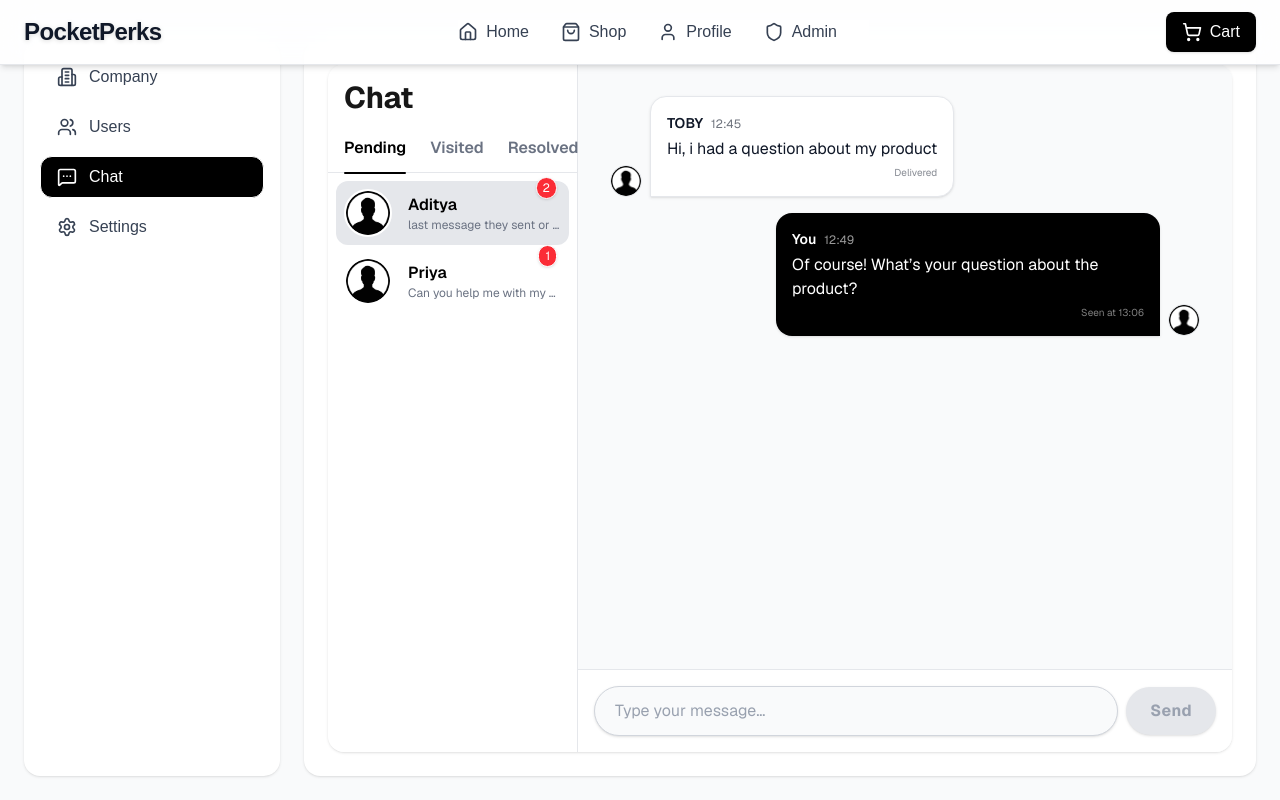
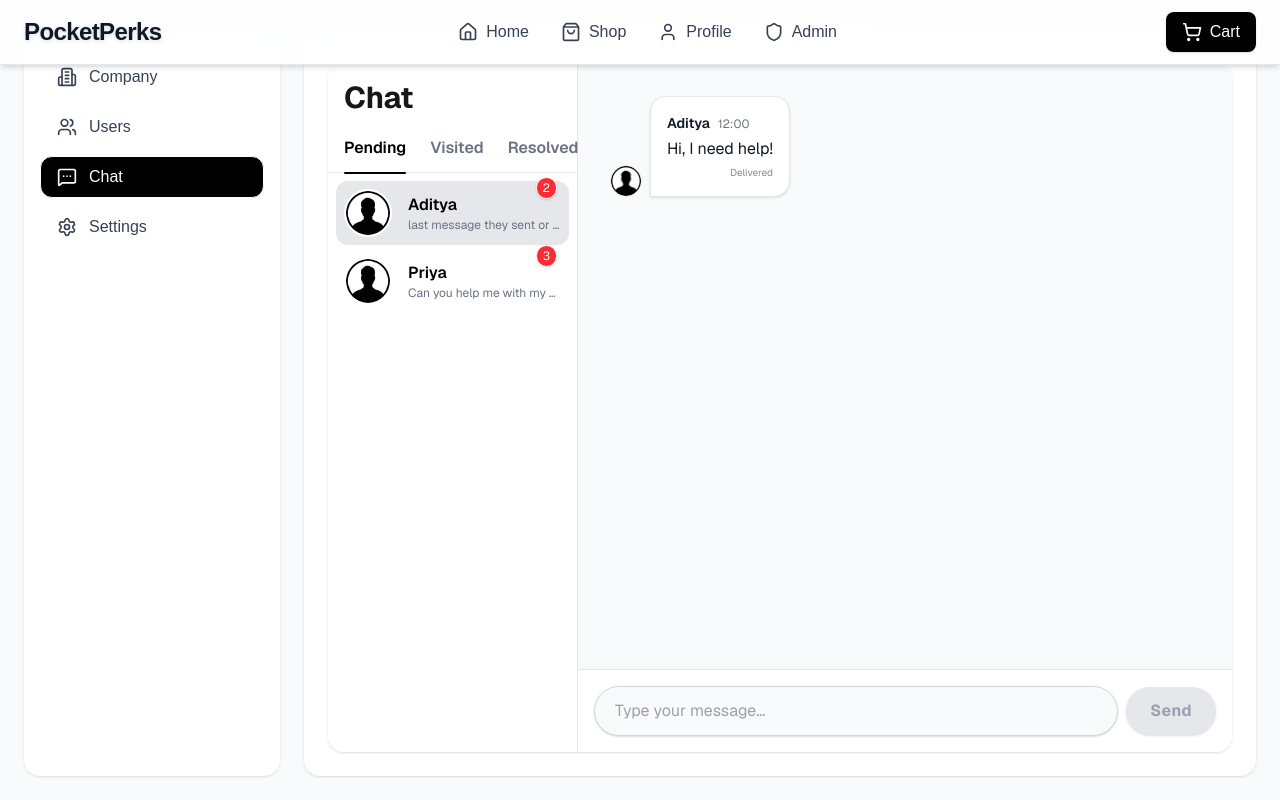
Before and after one commit to PocketPerks/Pocketperks_frontend, a Next.js app: page /admin in a window 1280 px wide. Both pictures are taken after a click on the button "Chat". Shown: the part 49-849 px from the top of the page. Built offline with nearby package versions, Linux system fonts and the light colour scheme.

Commit message:
Dynamic Chats

```diff
--- a/src/app/admin/page.tsx
+++ b/src/app/admin/page.tsx
@@ -1,6 +1,6 @@
 "use client";
 
-import { Settings, Building2, Users, MessageSquareMore } from "lucide-react";
+import { Settings, Building2, Users as UsersIcon, MessageSquareMore } from "lucide-react";
 import { useState } from "react";
 import Navbar from "@/components/Navbar";
 import Footer from "@/components/Footer";
@@ -11,7 +11,7 @@ export default function AdminPage() {
   const [activeTab, setActiveTab] = useState("Company");
   const tabs = [
     { label: "Company", icon: Building2 },
-    { label: "Users", icon: Users },
+    { label: "Users", icon: UsersIcon },
     { label: "Chat", icon: MessageSquareMore },
     { label: "Settings", icon: Settings },
   ];
@@ -44,7 +44,7 @@ export default function AdminPage() {
         <section className="flex-1 bg-white rounded-2xl shadow p-6 h-[calc(100vh-4rem)] flex flex-col">
           {activeTab === "Settings" && <Settings />}
           {activeTab === "Company" && <Company />}
-          {activeTab === "Users" && <Users />}
+          {/* {activeTab === "Users" && <Users />} */}
           {activeTab === "Chat" && <Chat />}
         </section>
       </div>
--- a/src/components/admin/Chat.tsx
+++ b/src/components/admin/Chat.tsx
@@ -2,79 +2,6 @@
 
 import { useState, useRef, useEffect } from 'react';
 import Image from 'next/image';
-
-const initialMessages = [
-  {
-    sender: 'TOBY',
-    time: '12:45',
-    message: 'Hi, i had a question about my product',
-    status: 'Delivered',
-    isYou: false,
-    avatar: '/logos/pfp.jpg',
-  },
-  {
-    sender: 'Anakin',
-    time: '12:49',
-    message: 'Of course! What’s your question about the product?',
-    status: 'Seen at 13:06',
-    isYou: true,
-    avatar: '/logos/pfp.jpg',
-  },
-];
-
-const contacts = [
-  // Pending
-  {
-    id: 1,
-    name: 'Aditya',
-    avatar: '/logos/pfp.jpg',
-    lastMessage: 'last message they sent or new message',
-    tab: 'Pending',
-    unread: 2,
-  },
-  {
-    id: 2,
-    name: 'Priya',
-    avatar: '/logos/pfp.jpg',
-    lastMessage: 'Can you help me with my order?',
-    tab: 'Pending',
-    unread: 1,
-  },
-  // Visited
-  {
-    id: 3,
-    name: 'Rahul',
-    avatar: '/logos/pfp.jpg',
-    lastMessage: 'Thank you for your help!',
-    tab: 'Visited',
-    unread: 0,
-  },
-  {
-    id: 4,
-    name: 'Sara',
-    avatar: '/logos/pfp.jpg',
-    lastMessage: 'I have another question.',
-    tab: 'Visited',
-    unread: 0,
-  },
-  {
-    id: 5,
-    name: 'John',
-    avatar: '/logos/pfp.jpg',
-    lastMessage: 'When will my product arrive?',
-    tab: 'Visited',
-    unread: 0,
-  },
-  // Resolved
-  {
-    id: 6,
-    name: 'Emma',
-    avatar: '/logos/pfp.jpg',
-    lastMessage: 'Issue resolved, thanks!',
-    tab: 'Resolved',
-    unread: 0,
-  },
-];
 
 type Message = {
   sender: string;
@@ -83,6 +10,43 @@ type Message = {
   status: string;
   isYou: boolean;
   avatar: string;
+};
+
+const contacts = [
+  { id: 1, name: 'Aditya', avatar: '/logos/pfp.jpg', lastMessage: 'last message they sent or new message', tab: 'Pending', unread: 2 },
+  { id: 2, name: 'Priya', avatar: '/logos/pfp.jpg', lastMessage: 'Can you help me with my order?', tab: 'Pending', unread: 3 },
+  { id: 3, name: 'Rahul', avatar: '/logos/pfp.jpg', lastMessage: 'Thank you for your help!', tab: 'Visited', unread: 0 },
+  { id: 4, name: 'Sara', avatar: '/logos/pfp.jpg', lastMessage: 'I have another question.', tab: 'Visited', unread: 0 },
+  { id: 5, name: 'John', avatar: '/logos/pfp.jpg', lastMessage: 'When will my product arrive?', tab: 'Visited', unread: 0 },
+  { id: 6, name: 'Emma', avatar: '/logos/pfp.jpg', lastMessage: 'Issue resolved, thanks!', tab: 'Resolved', unread: 0 },
+];
+
+// convos
+const initialConversations: Record<number, Message[]> = {
+  1: [
+    {
+      sender: 'Aditya',
+      time: '12:00',
+      message: 'Hi, I need help!',
+      status: 'Delivered',
+      isYou: false,
+      avatar: '/logos/pfp.jpg',
+    },
+  ],
+  2: [
+    {
+      sender: 'Priya',
+      time: '12:10',
+      message: 'Can you help me with my order?',
+      status: 'Delivered',
+      isYou: false,
+      avatar: '/logos/pfp.jpg',
+    },
+  ],
+  3: [],
+  4: [],
+  5: [],
+  6: [],
 };
 
 const ChatBubbles = ({ messages }: { messages: Message[] }) => {
@@ -94,28 +58,19 @@ const ChatBubbles = ({ messages }: { messages: Message[] }) => {
 
   return (
     <div className="flex-1 p-3 md:p-8 overflow-y-auto bg-gray-50">
+      {/* ma msg */}
       <div className="flex flex-col space-y-4">
         {messages.map((bubble: Message, index: number) => (
           <div
             key={index}
-            className={`flex items-end gap-2 ${
-              bubble.isYou ? 'justify-end' : 'justify-start'
-            }`}
+            className={`flex items-end gap-2 ${bubble.isYou ? 'justify-end' : 'justify-start'}`}
           >
-            {/* Sender's avatar */}
             {!bubble.isYou && (
               <div className="w-8 h-8 rounded-full overflow-hidden flex-shrink-0 mt-2 border border-gray-200">
-          <Image
-            src={bubble.avatar}
-            alt={`${bubble.sender}'s avatar`}
-            width={32}
-            height={32}
-            className="object-cover"
-          />
+                <Image src={bubble.avatar} alt={`${bubble.sender}'s avatar`} width={32} height={32} className="object-cover" />
               </div>
             )}
 
-            {/* Chat bubble content */}
             <div
               className={`p-4 rounded-2xl max-w-xs md:max-w-sm shadow-sm ${
                 bubble.isYou
@@ -124,27 +79,16 @@ const ChatBubbles = ({ messages }: { messages: Message[] }) => {
               } relative`}
             >
               <div className="flex items-baseline space-x-2">
-          <span className="font-semibold text-xs md:text-sm">
-            {bubble.isYou ? 'You' : bubble.sender}
-          </span>
+                <span className="font-semibold text-xs md:text-sm">{bubble.isYou ? 'You' : bubble.sender}</span>
                 <span className="text-xs opacity-60">{bubble.time}</span>
               </div>
               <p className="mt-1 break-words">{bubble.message}</p>
-              <span className="block text-[10px] opacity-50 mt-1 text-right">
-          {bubble.status}
-              </span>
+              <span className="block text-[10px] opacity-50 mt-1 text-right">{bubble.status}</span>
             </div>
 
-            {/* Your avatar */}
             {bubble.isYou && (
               <div className="w-8 h-8 rounded-full overflow-hidden flex-shrink-0 mt-2 border border-gray-200">
-          <Image
-            src={bubble.avatar}
-            alt="Your avatar"
-            width={32}
-            height={32}
-            className="object-cover"
-          />
+                <Image src={bubble.avatar} alt="Your avatar" width={32} height={32} className="object-cover" />
               </div>
             )}
           </div>
@@ -155,55 +99,57 @@ const ChatBubbles = ({ messages }: { messages: Message[] }) => {
   );
 };
 
-// Main ChatPage component
+
+
 export default function ChatPage() {
-  const [messages, setMessages] = useState(initialMessages);
+  const [conversations, setConversations] = useState(initialConversations);
   const [input, setInput] = useState('');
   const [activeTab, setActiveTab] = useState('Pending');
   const [selectedContact, setSelectedContact] = useState(contacts[0].id);
+
   const tabs = ['Pending', 'Visited', 'Resolved'];
 
-  // Filter contacts by tab
-  const filteredContacts = contacts.filter(c => c.tab === activeTab);
+  const filteredContacts = contacts.filter((c) => c.tab === activeTab);
+  const messages = conversations[selectedContact] || [];
 
   const handleSend = () => {
     if (!input.trim()) return;
-    setMessages([
-      ...messages,
-      {
+
+    const newMessage: Message = {
       sender: 'You',
       time: new Date().toLocaleTimeString([], { hour: '2-digit', minute: '2-digit' }),
       message: input,
       status: 'Sent',
       isYou: true,
       avatar: '/logos/pfp.jpg',
-      },
-    ]);
+    };
+
+    setConversations((prev) => ({
+      ...prev,
+      [selectedContact]: [...(prev[selectedContact] || []), newMessage], //msg stays in the selected contact
+    }));
+
     setInput('');
   };
 
   return (
     <div className="flex flex-col md:flex-row h-[80vh] md:h-[calc(100vh-6rem)] font-sans bg-gray-50 rounded-2xl shadow overflow-hidden">
-      {/* --- Left Panel: Contact List --- */}
+      {/* ContactArea */}
       <aside className="w-full md:w-1/4 min-w-[250px] border-r border-gray-200 bg-white flex flex-col">
         <h1 className="text-2xl md:text-3xl font-bold px-4 pt-4 pb-2">Chat</h1>
 
-        {/* Tab Navigation */}
+        {/*tabs*/}
         <nav className="flex gap-6 border-b border-gray-200 px-4 bg-white sticky top-0 z-10">
           {tabs.map((tab) => (
             <button
               key={tab}
               onClick={() => {
                 setActiveTab(tab);
-                const first = contacts.find(c => c.tab === tab);
+                const first = contacts.find((c) => c.tab === tab);
                 if (first) setSelectedContact(first.id);
               }}
               className={`relative py-3 text-base font-semibold transition-colors
-                ${
-                  activeTab === tab
-                    ? 'text-black'
-                    : 'text-gray-500 hover:text-black'
-                }
+                ${activeTab === tab ? 'text-black' : 'text-gray-500 hover:text-black'}
               `}
               style={{ background: 'none', border: 'none' }}
             >
@@ -215,9 +161,9 @@ export default function ChatPage() {
           ))}
         </nav>
 
-        {/* Contact List */}
+        {/* ContactList */}
         <div className="flex-1 overflow-y-auto space-y-1 px-2 py-2">
-          {filteredContacts.map(contact => (
+          {filteredContacts.map((contact) => (
             <div
               key={contact.id}
               onClick={() => setSelectedContact(contact.id)}
@@ -225,20 +171,13 @@ export default function ChatPage() {
                 ${selectedContact === contact.id ? 'bg-gray-200' : 'hover:bg-gray-100'}
               `}
             >
-              {/* Unread badge in top-right */}
               {contact.unread > 0 && (
                 <span className="absolute -top-1 -right-1 bg-red-500 text-white text-xs rounded-full px-1.5 py-0.5 border border-white z-10 shadow">
                   {contact.unread}
                 </span>
               )}
               <div className="w-12 h-12 rounded-full bg-gray-300 border-2 border-white overflow-hidden flex-shrink-0 relative">
-                <Image
-                  src={contact.avatar}
-                  alt={`${contact.name}'s avatar`}
-                  width={48}
-                  height={48}
-                  className="object-cover"
-                />
+                <Image src={contact.avatar} alt={`${contact.name}'s avatar`} width={48} height={48} className="object-cover" />
               </div>
               <div className="flex-1 min-w-0">
                 <h3 className="text-base font-semibold text-black truncate">{contact.name}</h3>
@@ -252,7 +191,7 @@ export default function ChatPage() {
         </div>
       </aside>
 
-      {/* --- Chat Area --- */}
+      {/*Chat Area*/}
       <section className="flex-1 flex flex-col bg-gray-50">
         <ChatBubbles messages={messages} />
         <div className="flex items-center gap-2 p-4 bg-white border-t border-gray-200 sticky bottom-0">
@@ -260,8 +199,8 @@ export default function ChatPage() {
             <input
               type="text"
               value={input}
-              onChange={e => setInput(e.target.value)}
-              onKeyDown={e => e.key === 'Enter' && handleSend()}
+              onChange={(e) => setInput(e.target.value)}
+              onKeyDown={(e) => e.key === 'Enter' && handleSend()}
               placeholder="Type your message…"
               className="w-full py-3 pl-5 pr-14 rounded-full border border-gray-300 bg-gray-50 focus:outline-none focus:ring-2 focus:ring-black/30 text-base shadow-sm transition placeholder-gray-400 text-black"
             />
@@ -270,9 +209,11 @@ export default function ChatPage() {
             onClick={handleSend}
             disabled={!input.trim()}
             className={`flex items-center justify-center px-6 py-3 rounded-full font-semibold transition-colors shadow
-              ${input.trim()
+              ${
+                input.trim()
                   ? 'bg-black text-white hover:bg-gray-800 focus:ring-2 focus:ring-black/30'
-                : 'bg-gray-200 text-gray-400 cursor-not-allowed'}
+                  : 'bg-gray-200 text-gray-400 cursor-not-allowed'
+              }
             `}
             aria-label="Send message"
           >
```
Lines whose indentation alone changed are shown as unchanged.
